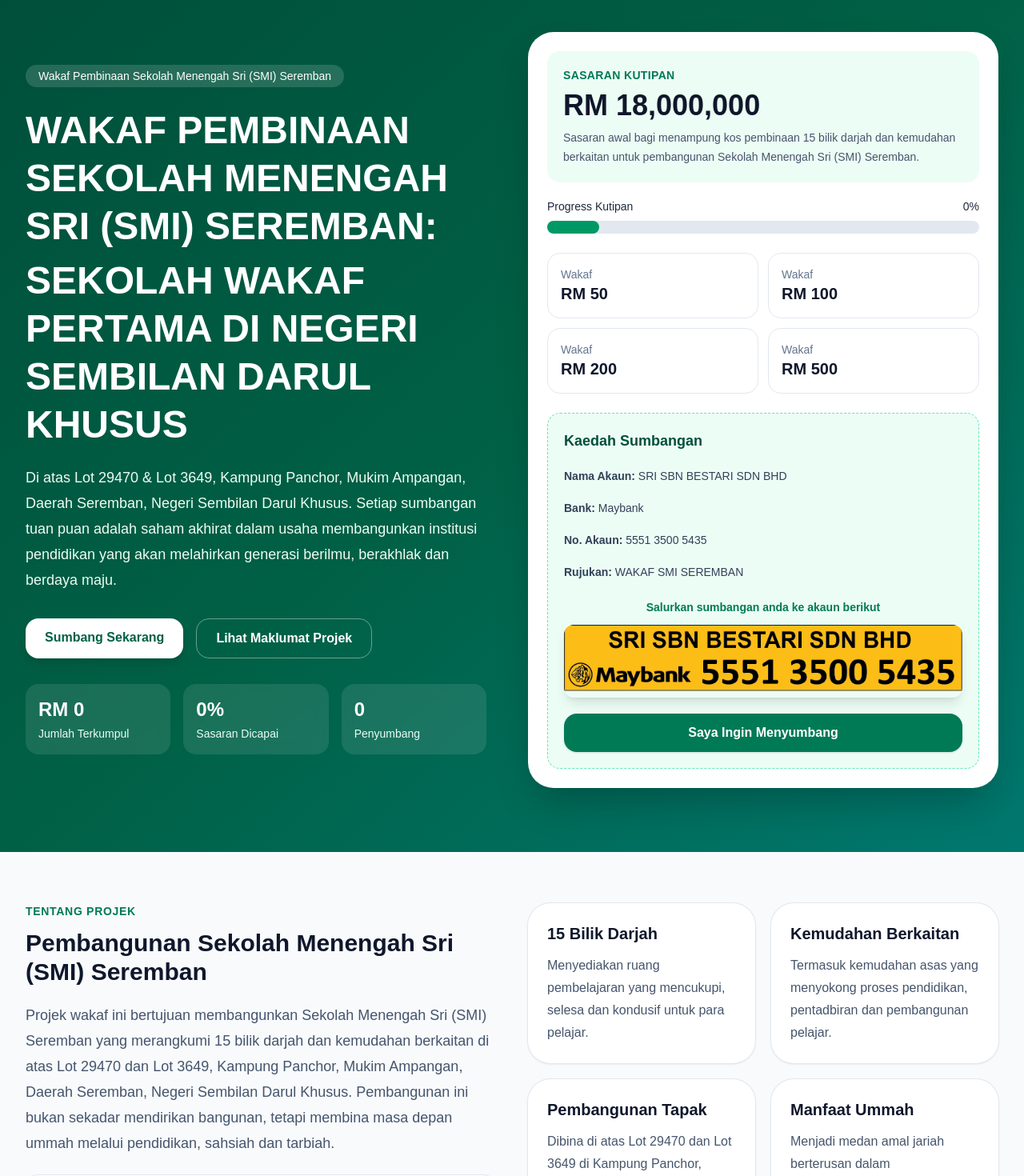
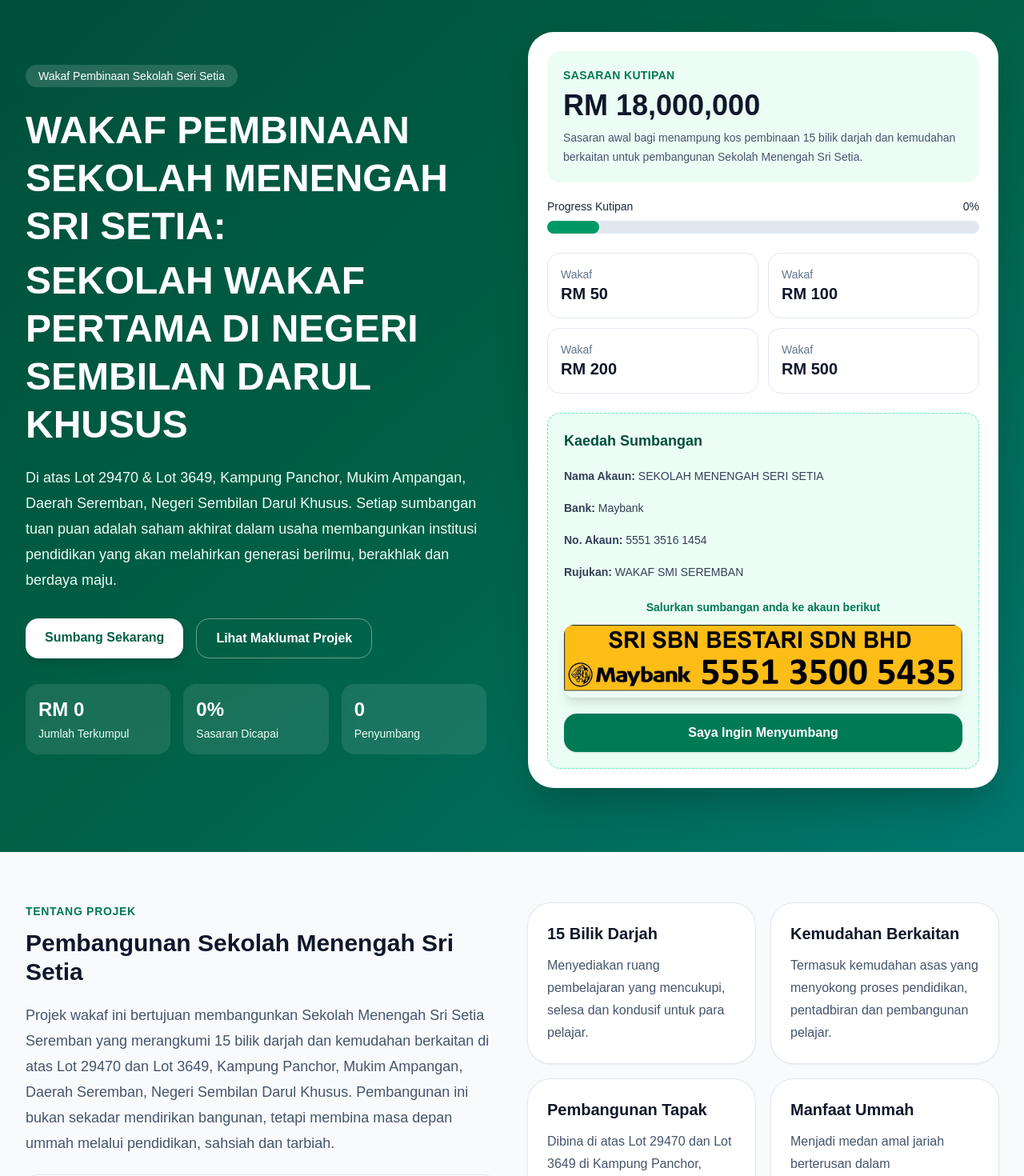
Before and after one commit to ahfaezal/wakaf-sri-setia, a Next.js app: page / in a window 1280 px wide. Shown: the part 40-1510 px from the top of the page at 80% size. Built offline with nearby package versions, Linux system fonts and the light colour scheme.

Commit message:
Akaun Bank

```diff
--- a/app/page.tsx
+++ b/app/page.tsx
@@ -129,11 +129,11 @@ export default function WakafSriSetiaPage() {
           <div className="grid gap-10 lg:grid-cols-2 lg:items-center">
             <div>
               <span className="inline-flex rounded-full bg-white/15 px-4 py-1 text-sm font-medium backdrop-blur">
-                Wakaf Pembinaan Sekolah Menengah Sri (SMI) Seremban
+                Wakaf Pembinaan Sekolah Seri Setia
               </span>
 
               <h1 className="mt-6 text-3xl font-bold leading-tight md:text-5xl">
-                WAKAF PEMBINAAN SEKOLAH MENENGAH SRI (SMI) SEREMBAN:
+                WAKAF PEMBINAAN SEKOLAH MENENGAH SRI SETIA:
                 <span className="block mt-2">
                   SEKOLAH WAKAF PERTAMA DI NEGERI SEMBILAN DARUL KHUSUS
                 </span>
@@ -190,7 +190,7 @@ export default function WakafSriSetiaPage() {
                   <p className="mt-2 text-sm leading-6 text-slate-600">
                     Sasaran awal bagi menampung kos pembinaan 15 bilik darjah
                     dan kemudahan berkaitan untuk pembangunan Sekolah Menengah
-                    Sri (SMI) Seremban.
+                    Sri Setia.
                   </p>
                 </div>
 
@@ -229,14 +229,13 @@ export default function WakafSriSetiaPage() {
                   <div className="mt-4 space-y-3 text-sm leading-7 text-slate-700">
                     <p>
                       <span className="font-semibold">Nama Akaun:</span>{" "}
-                      SRI SBN BESTARI SDN BHD
+                      SEKOLAH MENENGAH SERI SETIA
                     </p>
                     <p>
                       <span className="font-semibold">Bank:</span> Maybank
                     </p>
                     <p>
-                      <span className="font-semibold">No. Akaun:</span> 5551 3500
-                      5435
+                      <span className="font-semibold">No. Akaun:</span> 5551 3516 1454
                     </p>
                     <p>
                       <span className="font-semibold">Rujukan:</span> WAKAF SMI
@@ -275,10 +274,10 @@ export default function WakafSriSetiaPage() {
               Tentang Projek
             </p>
             <h2 className="mt-3 text-3xl font-bold text-slate-900">
-              Pembangunan Sekolah Menengah Sri (SMI) Seremban
+              Pembangunan Sekolah Menengah Sri Setia
             </h2>
             <p className="mt-5 text-lg leading-8 text-slate-600">
-              Projek wakaf ini bertujuan membangunkan Sekolah Menengah Sri (SMI)
+              Projek wakaf ini bertujuan membangunkan Sekolah Menengah Sri Setia
               Seremban yang merangkumi 15 bilik darjah dan kemudahan berkaitan
               di atas Lot 29470 dan Lot 3649, Kampung Panchor, Mukim Ampangan,
               Daerah Seremban, Negeri Sembilan Darul Khusus. Pembangunan ini
@@ -328,7 +327,7 @@ export default function WakafSriSetiaPage() {
             </h2>
             <p className="mt-4 leading-7 text-slate-600">
               Berikut ialah lokasi tapak, pelan cadangan, gambaran semasa dan
-              reka bentuk pembangunan Sekolah Menengah Sri (SMI) Seremban.
+              reka bentuk pembangunan Sekolah Menengah Sri Setia.
             </p>
           </div>
 
@@ -425,9 +424,9 @@ export default function WakafSriSetiaPage() {
       {/* Maklumat Sumbangan (reinforce trust) */}
       <div className="mt-6 border-t pt-4 text-sm text-slate-700 space-y-2">
         <p><span className="font-semibold">Tabung:</span> Tabung Pembangunan Sekolah Sri Seremban</p>
-        <p><span className="font-semibold">Nama Akaun:</span> SRI SBN BESTARI SDN. BHD.</p>
+        <p><span className="font-semibold">Nama Akaun:</span> SEKOLAH MENENGAH SERI SETIA</p>
         <p><span className="font-semibold">Bank:</span> Maybank</p>
-        <p><span className="font-semibold">No. Akaun:</span> 5551 3500 5435</p>
+        <p><span className="font-semibold">No. Akaun:</span> 5551 3516 1454</p>
       </div>
     </div>
 
@@ -514,7 +513,7 @@ export default function WakafSriSetiaPage() {
             <div className="mt-6 space-y-4 leading-7 text-slate-700">
               <p>
                 <span className="font-semibold">Projek:</span> Wakaf Pembinaan
-                Sekolah Menengah Sri (SMI) Seremban
+                Sekolah Menengah Seri Setia
               </p>
               <p>
                 <span className="font-semibold">Tapak:</span> Lot 29470 &amp;
@@ -529,7 +528,7 @@ export default function WakafSriSetiaPage() {
               </p>
               <p>
                 <span className="font-semibold">Maklumat Bayaran:</span>{" "}
-                Maybank 5551 3500 5435
+                Maybank 5551 3516 1454
               </p>
             </div>
           </div>
```
